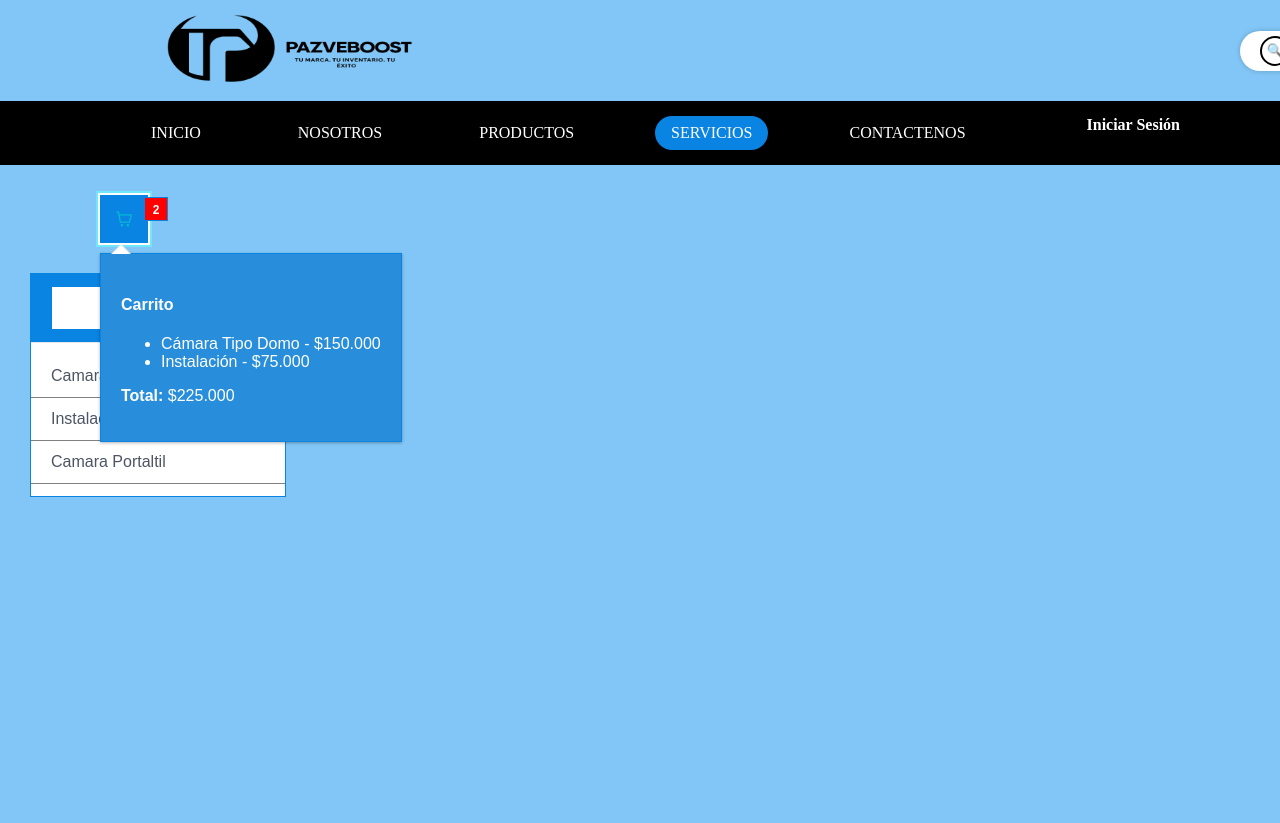
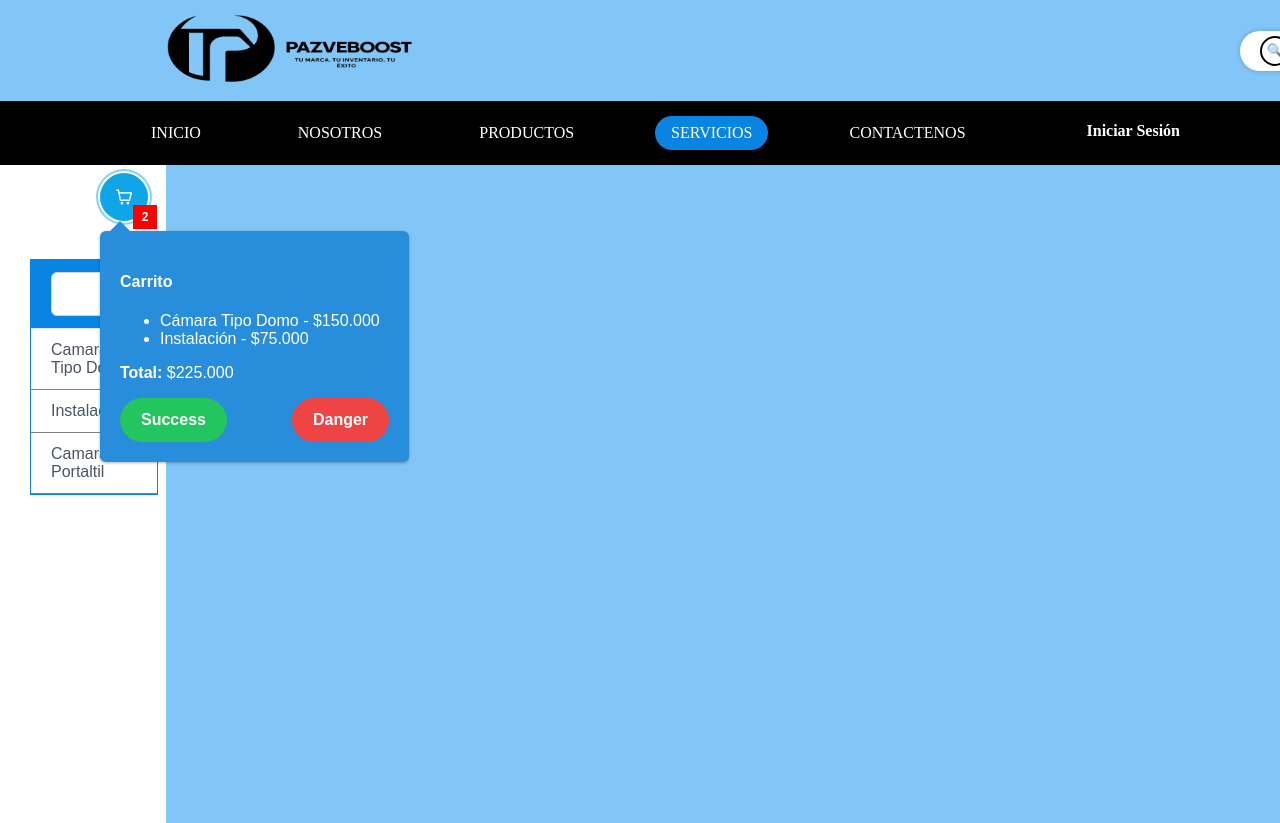
Before and after one commit to jhojang02/PazveBoost, a React (Vite) app: page / in a window 1280 px wide. Both pictures are taken after a click on the button "Ver carrito". Before the commit the page ends 800 px from the top, so only its background shows below. Built offline with nearby package versions, Linux system fonts and the light colour scheme; a web font is replaced by a local one.

Commit message:
Se terminaron los componentes del carrito y del filtro, se pusieron un una barra lateral y falta agregarle un mejor estilo visual a la sidebar

```diff
--- a/src/App.jsx
+++ b/src/App.jsx
@@ -7,8 +7,10 @@ function App() {
 
     <PrimeReactProvider value={{ unstyled: false }}>
       <Header />
+      <div className='sidebar'>
       <CarritoCompras />
       <BasicDemo />
+      </div>
     </PrimeReactProvider>
   )
 }
--- a/src/pages/Servicios.jsx
+++ b/src/pages/Servicios.jsx
@@ -1,4 +1,4 @@
-import React, {useRef, useState} from "react";
+import React, { useRef, useState } from "react";
 import { ListBox } from 'primereact/listbox';
 import { Button } from 'primereact/button';
 import { Badge } from 'primereact/badge';
@@ -7,12 +7,12 @@ import { OverlayPanel } from 'primereact/overlaypanel';
 import Logo from '../Imagenes/Logo.png'
 import '../styles/Servicios.css';
 
-function Header () {
+function Header() {
   return (
     <header className="header">
       <div className="header-top">
         <div className="header-logo">
-      <img src={Logo} className="Imagen" alt="Logo"/>
+          <img src={Logo} className="Imagen" alt="Logo" />
         </div>
         <div className="search-bar">
           <input type="text" placeholder="Buscar productos o servicios..." />
@@ -44,8 +44,8 @@ export default function BasicDemo() {
   ];
 
   return (
-        <div className="card">
-            <ListBox filter value={selectedCity} onChange={(e) => setSelectedCity(e.value)} options={cities} optionLabel="name" className="w-full md:w-14rem fondo" />
+    <div className="card-uno">
+      <ListBox filter value={selectedCity} onChange={(e) => setSelectedCity(e.value)} options={cities} optionLabel="name" className="w-full md:w-14rem fondo filtros-busqueda" />
     </div>
   )
 }
@@ -62,20 +62,11 @@ const CarritoCompras = () => {
   return (
     <div className="Boton-Carrito-Lateral">
       <div className="Filtro-Carrito">
-      <Button
-        icon="pi pi-shopping-cart"
-        className="p-button-rounded p-button-text"
-        onClick={(e) => op.current.toggle(e)}
-        aria-label="Ver carrito"
-      />
-      <Badge
-      value={carrito.length}
-      severity="info"
-      className="badge-carrito"
-      />
+        <Button icon="pi pi-shopping-cart" rounded severity="info" onClick={(e) => op.current.toggle(e)} aria-label="Ver carrito" />
+        <Badge value={carrito.length} severity="info" className="badge-carrito" />
       </div>
 
-      <OverlayPanel ref={op}>
+      <OverlayPanel className="panel-filtro-overlay" ref={op}>
         <div className="Panel-Filtro">
           <h4>Carrito</h4>
           {carrito.length === 0 ? (
@@ -90,10 +81,16 @@ const CarritoCompras = () => {
             </ul>
           )}
           <p><strong>Total:</strong> ${total.toLocaleString('es-CO')}</p>
+          <div className="card flex flex-wrap justify-content-center gap-3">
+            <Button label="Success" severity="success" rounded className="sucess-boton"/>
+            <Button label="Danger" severity="danger" rounded className="delete-boton"/>
+          </div>
         </div>
       </OverlayPanel>
+
     </div>
+
   );
 };
 
-export {Header, CarritoCompras};
+export { Header, CarritoCompras };
--- a/src/styles/Servicios.css
+++ b/src/styles/Servicios.css
@@ -93,36 +93,45 @@ body, html, #root {
   font-weight: bold;
   text-decoration: none;
   margin-right: 5%;
+  margin-top: 6px;
 }
 
-.card {
+/* Barra Navegacion hasta aca */
+
+/*Filtro*/
+.card-uno {
   background-color: #0984e3;
-  width: 20vw;
+  width: 10vw;
   height: auto;
   margin: 30px;
 }
-
-.p-listbox,
-.p-component,
-.p-listbox .p-listbox-list,
-.p-listbox .p-inputtext,
-.p-listbox .p-listbox-item,
-.p-listbox .p-listbox-header {
-  border-radius: 0 !important;
+.filtros-busqueda{
+  border-radius: 0;
+  border:1px solid #0984e3;
+}
+.filtros-busqueda > .p-listbox-header{
+  border-radius: 0;
 }
 
-.p-listbox .p-listbox-item {
-  border-bottom: 1px solid grey;
+.filtros-busqueda >
+.p-listbox-list-wrapper {
+  border-radius: 0;
 }
 
+.filtros-busqueda >
 .p-listbox-header {
   background-color: #0984e3;
 }
 
-.p-component {
-  border: 1px solid #0984e3;
+.p-listbox-item {
+  border-bottom: 1px solid grey;
 }
 
+.p-listbox .p-listbox-list{
+  padding: 0%;
+}
+
+/* Carrito empieza aca */
 
 .Filtro-Carrito {
   display: flex;
@@ -133,24 +142,43 @@ body, html, #root {
 }
 
 .badge-carrito {
-  margin-left: -9px;
+  margin-left: -20px;
   position: relative;
-  margin-top: -20px;
+  margin-top: 40px;
   position: left;
   right: 0;
   top: 0;
   background-color: red;
+  border-radius: 0;
 }
 
 .Boton-Carrito-Lateral {
   margin-top: 30px;
 }
 
-.p-button-rounded {
-  background-color: #0984e3;
-}
 
-.p-overlaypanel {
+.panel-filtro-overlay {
   background-color: #288edb;
   color: white;
 }
+
+.panel-filtro-overlay:before {
+  border-bottom-color: #288edb;
+}
+
+.panel-filtro-overlay:after {
+  border-bottom-color: #288edb;
+}
+
+.sucess-boton {
+  margin-right: 65px;
+}
+
+/* Empieza la sidebar */
+
+.sidebar {
+  background-color: white;
+  height: 82.25vh;
+  width: 13%;
+  margin-top: -30px;
+}
```
Lines whose indentation alone changed are shown as unchanged.
